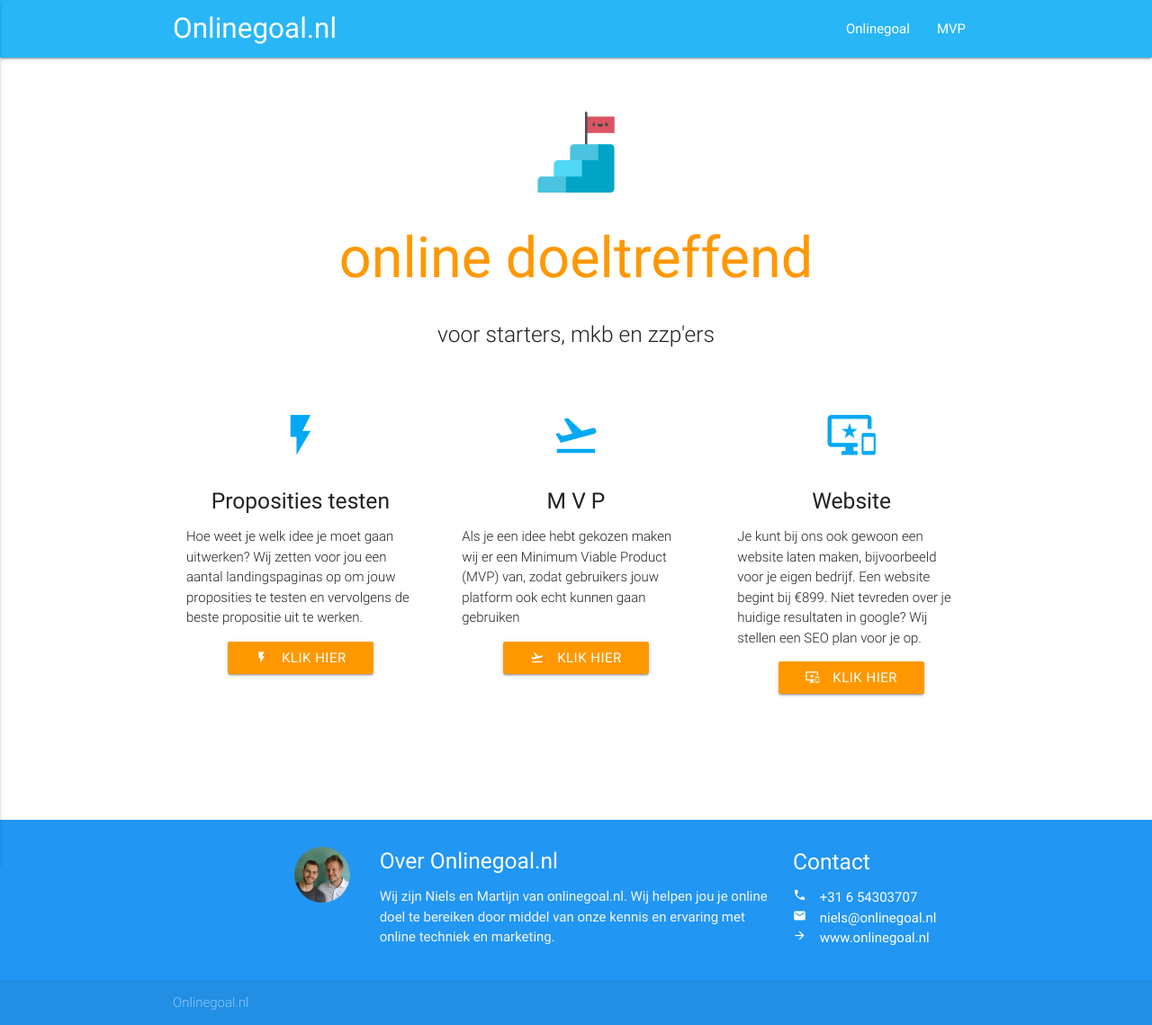
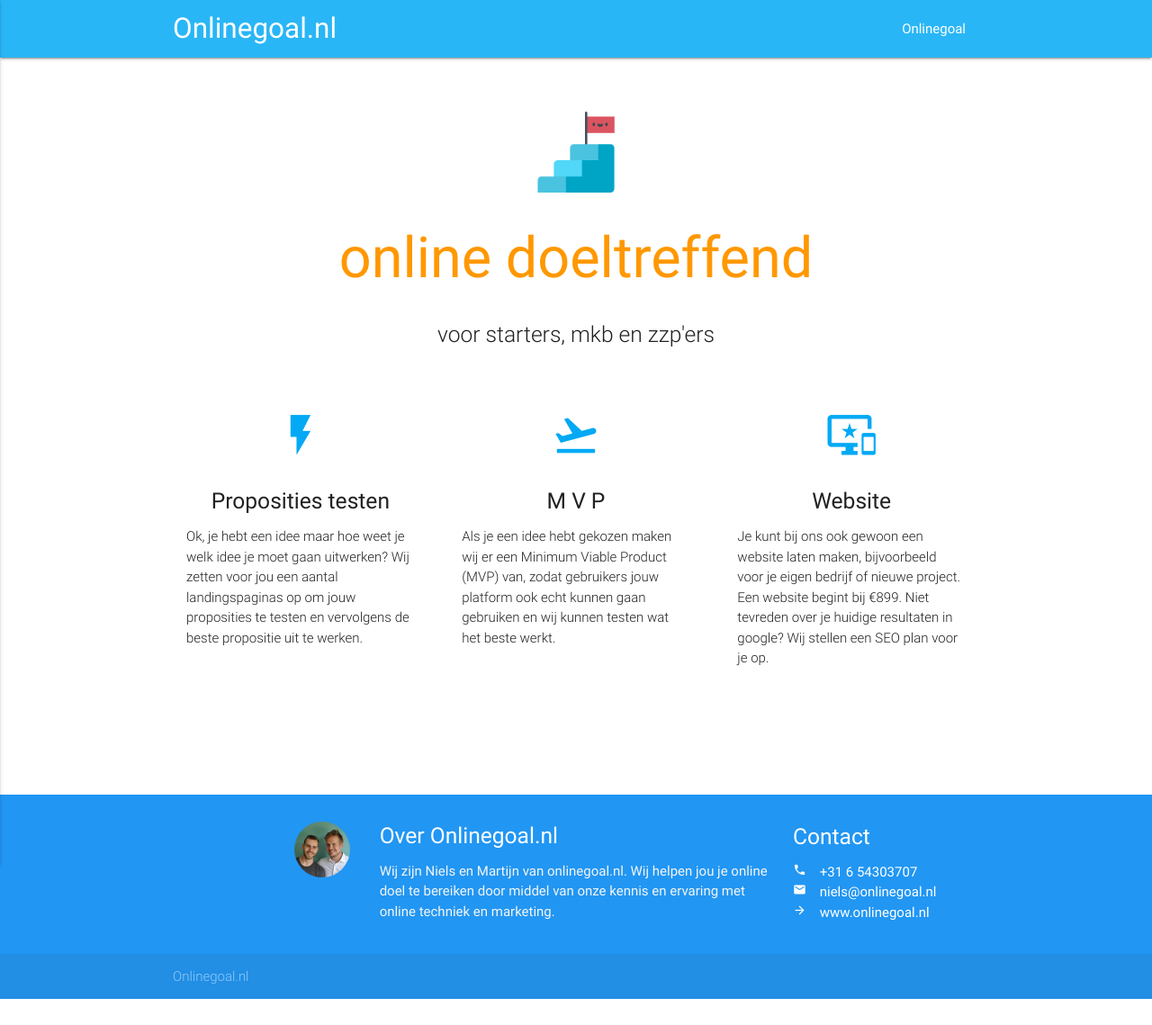
Before and after one commit to martijnvdbrug/onlinegoal.nl, a Jekyll site: the page built from index.md, in a window 1280 px wide. Shown: the whole page at 90% size. Built offline with Jekyll 4.4.1, drawn with Linux system fonts in a browser that asks for light colours; after the commit the page ends 1110 px from its top, so only the background shows below that.

Commit message:
MVP page deleted + Text home changed

```diff
--- a/_layouts/home.html
+++ b/_layouts/home.html
@@ -41,10 +41,10 @@
           <h2 class="center light-blue-text"><i class="material-icons">flash_on</i></h2>
           <h5 class="center">Proposities testen</h5>
 
-          <p class="light">Hoe weet je welk idee je moet gaan uitwerken? Wij zetten voor jou een aantal landingspaginas op om jouw proposities te testen
+          <p class="light">Ok, je hebt een idee maar hoe weet je welk idee je moet gaan uitwerken? Wij zetten voor jou een aantal landingspaginas op om jouw proposities te testen
             en vervolgens de beste propositie uit te werken.</p>
 
-          {% include cto.html href="/proposities-testen" text="Klik hier" icon="flash_on" %}
+
 
         </div>
       </div>
@@ -54,9 +54,8 @@
           <h2 class="center light-blue-text"><i class="material-icons">flight_takeoff</i></h2>
           <h5 class="center">M V P</h5>
 
-          <p class="light">Als je een idee hebt gekozen maken wij er een Minimum Viable Product (MVP) van, zodat gebruikers jouw platform ook echt kunnen gaan gebruiken </p>
+          <p class="light">Als je een idee hebt gekozen maken wij er een Minimum Viable Product (MVP) van, zodat gebruikers jouw platform ook echt kunnen gaan gebruiken en wij kunnen testen wat het beste werkt.</p>
 
-          {% include cto.html href="/minimum-viable-product" text="Klik hier" icon="flight_takeoff" %}
 
         </div>
       </div>
@@ -66,9 +65,9 @@
           <h2 class="center light-blue-text"><i class="material-icons">important_devices</i></h2>
           <h5 class="center">Website</h5>
 
-          <p class="light">Je kunt bij ons ook gewoon een website laten maken, bijvoorbeeld voor je eigen bedrijf. Een website begint bij €899. Niet tevreden over je huidige resultaten in google? Wij stellen een SEO plan voor je op.</p>
+          <p class="light">Je kunt bij ons ook gewoon een website laten maken, bijvoorbeeld voor je eigen bedrijf of nieuwe project. Een website begint bij €899. Niet tevreden over je huidige resultaten in google? Wij stellen een SEO plan voor je op.</p>
 
-          {% include cto.html href="/website-laten-maken" text="Klik hier" icon="important_devices" %}
+
 
         </div>
       </div>
```
Also changed, not shown: _pages/mvp.md (deleted, +0 -22 lines).
